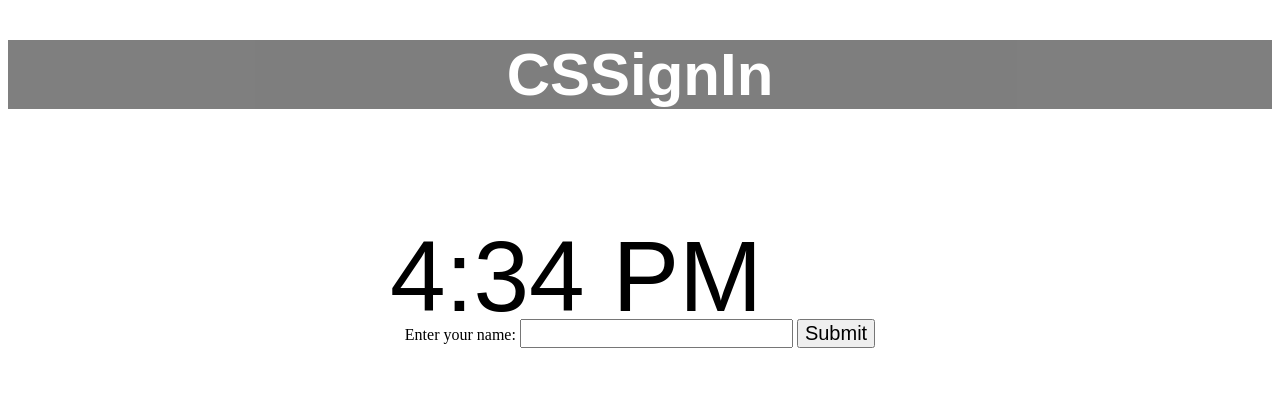
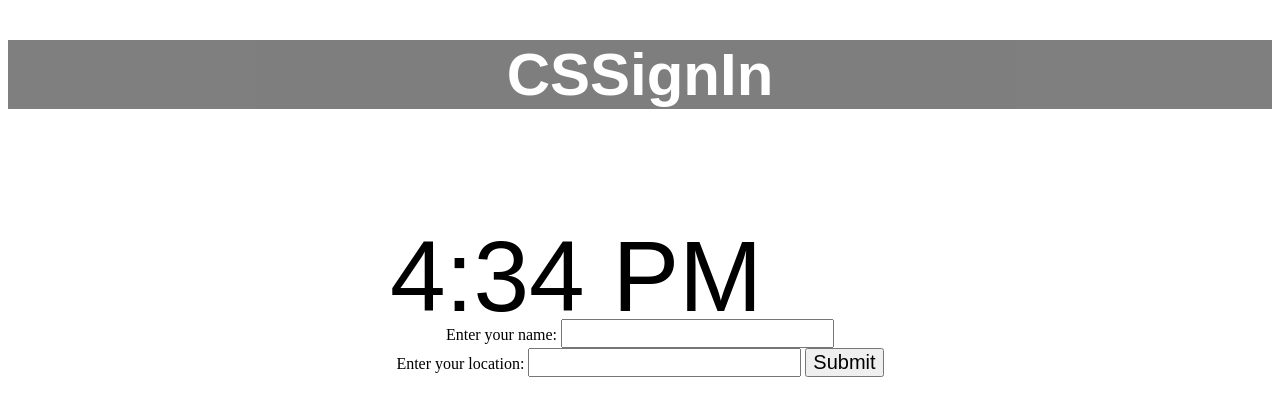
Before and after one commit to dzzrz/cssignin, a Python web app: template templates/dab.html in a window 1280 px wide. Shown: the top 416 px of the page. Run offline with Jinja, Linux system fonts and the light colour scheme; the template is opened without the code that fills it, so the values that code supplies are empty; some libraries are stand-ins or nearby versions; some web fonts are replaced.

Commit message:
Compromise of changes.

```diff
--- a/templates/dab.html
+++ b/templates/dab.html
@@ -10,7 +10,8 @@
 <body>
   <div id='clock'></div>
   <form action="/" method="post">
-    Enter your name: <input type="text" name="name">
+    Enter your name: <input type="text" name="name"> <br>
+    Enter your location: <input type="text" name="location">
     <input type="submit">
   </form>
 </body>
```
Also changed, not shown: main.py (+18 -2 lines).
